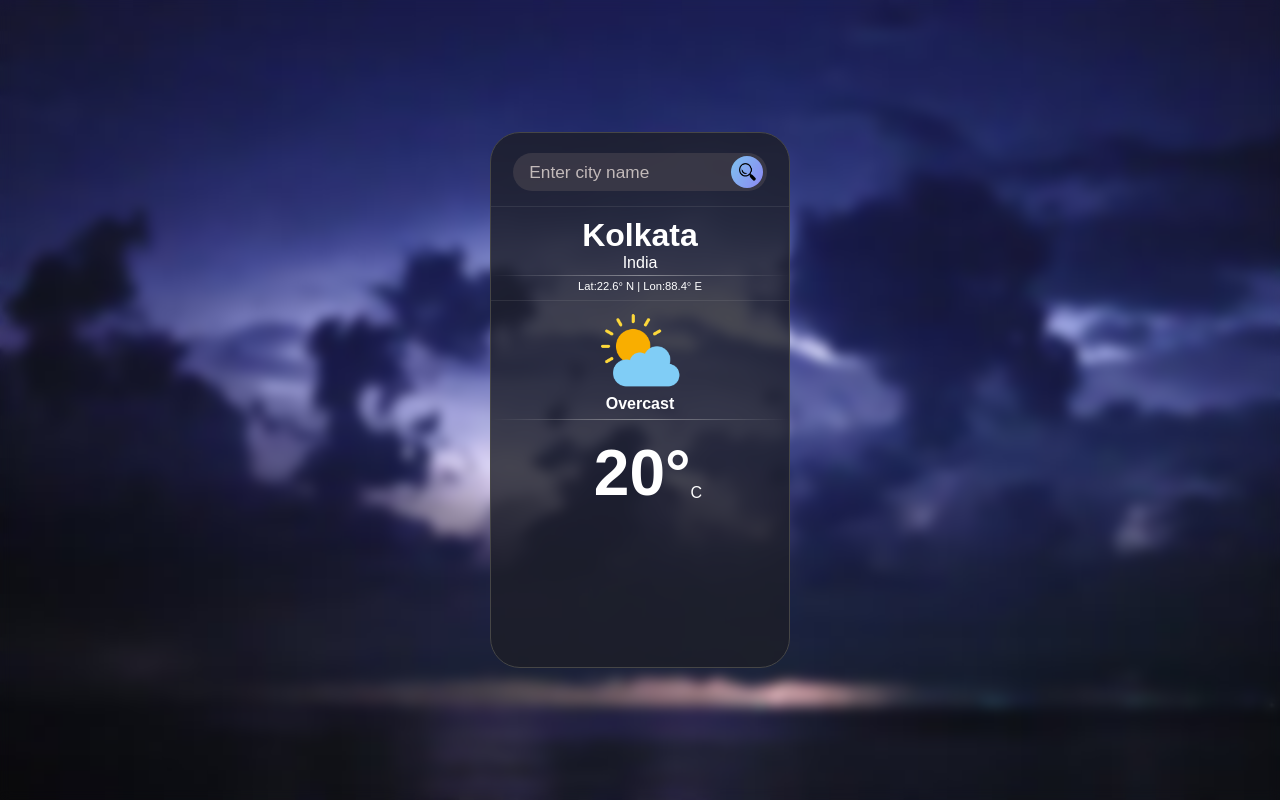
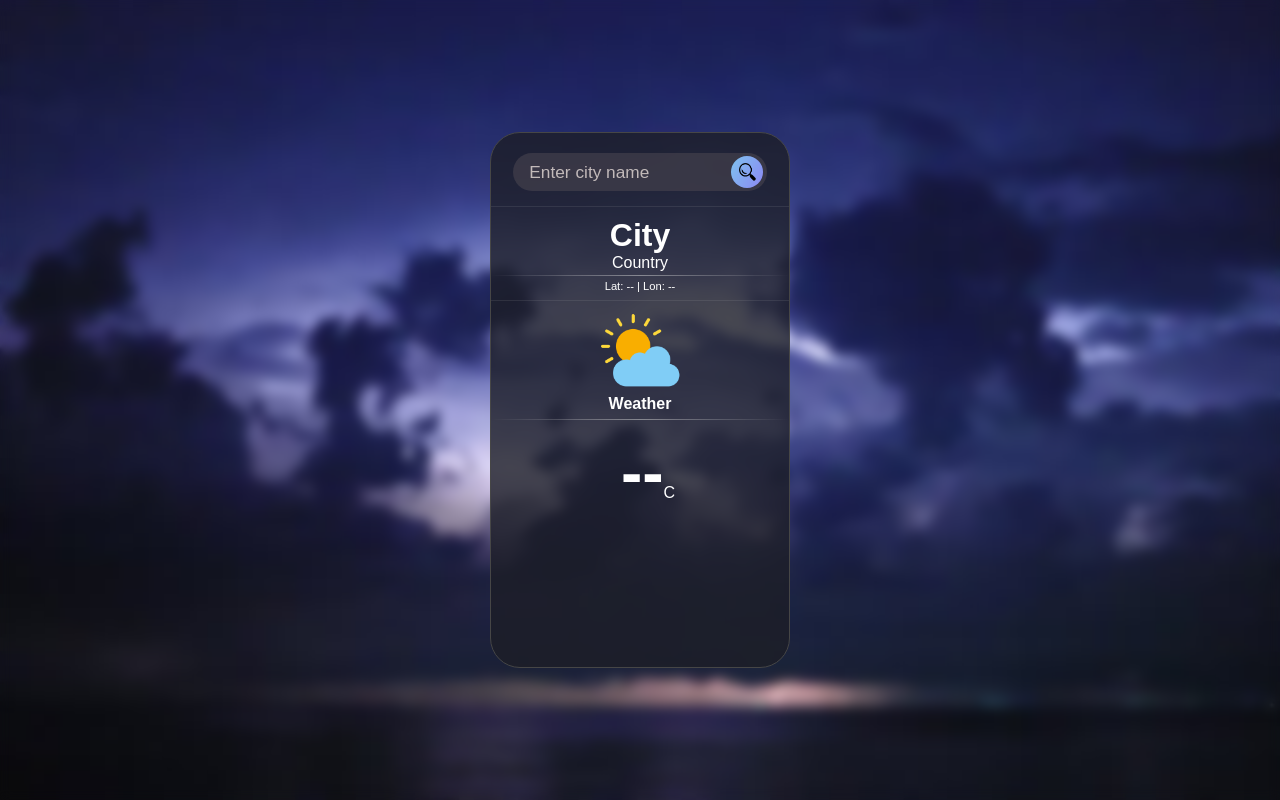
Before and after one commit to RitamCrafts/Rush-Weather, a plain HTML site: page index.html in a window 1280 px wide. Drawn offline with Linux system fonts and the light colour scheme.

Commit message:
http inside https fix

```diff
--- a/index.html
+++ b/index.html
@@ -14,16 +14,16 @@
                 <button id="search-button"><image src="assets/search-icon.png" class="search-icon"></button>
             </div>
             <div class="full-divider"></div>
-            <div id="city-name-display">Kolkata</div>
-            <div id="country-name-display">India</div>
+            <div id="city-name-display">City</div>
+            <div id="country-name-display">Country</div>
             <div class="divider"></div>
-            <div id="location-display">Lat:22.6° N | Lon:88.4° E</div>
+            <div id="location-display">Lat: -- | Lon: --</div>
             <div class="full-divider"></div>
             <img src="assets/overcast.png" id="weather-icon">
-            <div id="current-status">Overcast</div>
+            <div id="current-status">Weather</div>
             <div class="divider"></div>
             <div class="temp-container">
-                <div id="current-temp">20°</div>
+                <div id="current-temp">--</div>
                 <div id="unit">C</div>
             </div>
     </div>
--- a/script.js
+++ b/script.js
@@ -38,7 +38,7 @@ async function Search(){
 }
 
 async function locationAPICall(cityName){
-    let res=await fetch(`http://api.openweathermap.org/geo/1.0/direct?q=${cityName}&limit=1&appid=${openWeather_apiKey}`);
+    let res=await fetch(`https://api.openweathermap.org/geo/1.0/direct?q=${cityName}&limit=1&appid=${openWeather_apiKey}`);
     let data = await res.json();
     if(!data[0]){
         const locationData={locFound: false};
```
